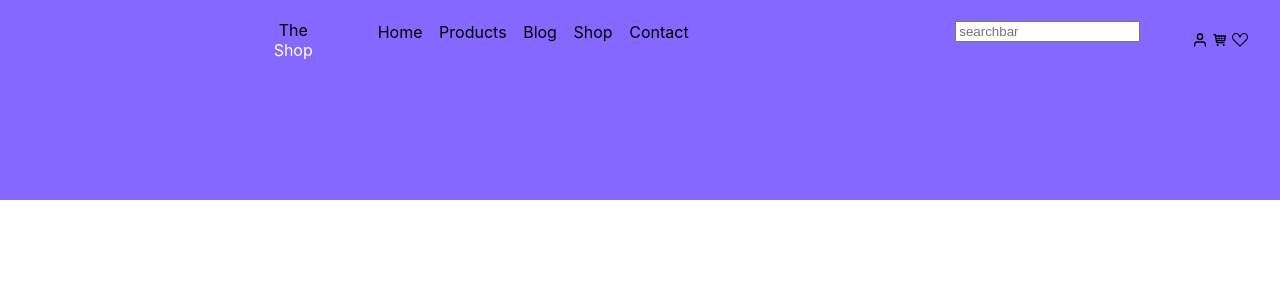
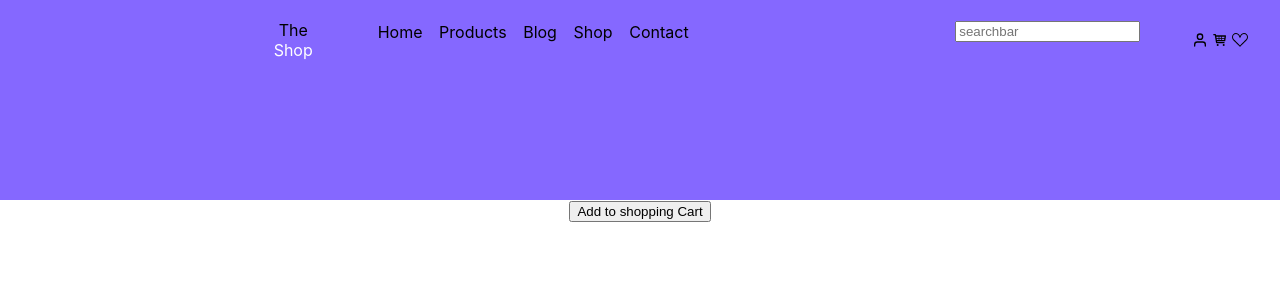
Before and after one commit to AswadOsei/webshop-frontend, a React (Create React App) app: page /shoppingcart in a window 1280 px wide. Shown: the top 300 px of the page. Built offline with nearby package versions, Linux system fonts and the light colour scheme.

Commit message:
create shoppingCart page

```diff
--- a/src/App.js
+++ b/src/App.js
@@ -2,8 +2,10 @@ import "./App.css";
 import DetailsPage from "./Pages/DetailsPage";
 import HomePage from "./Pages/HomePage";
 import ProductsPage from "./Pages/ProductsPage";
+import ShoppingCart from "./Components/ShoppingCart/ShoppingCart";
 import { Route, Routes } from "react-router-dom";
 import Navbar from "./Components/Navbar";
+import ShoppingCartPage from "./Pages/ShoppingCartPage/ShoppingCartPage";
 function App() {
   return (
     <div className="App">
@@ -12,6 +14,7 @@ function App() {
         <Route path="/details/:id" element={<DetailsPage />} />
         <Route path="/shop" element={<ProductsPage />} />
         <Route path="/" element={<HomePage />} />
+        <Route path="/shoppingcart" element={<ShoppingCartPage />} />
       </Routes>
     </div>
   );
--- a/src/Components/Navbar/index.jsx
+++ b/src/Components/Navbar/index.jsx
@@ -38,7 +38,7 @@ export default function Navbar() {
           <NavLink to="/user">
             <FiUser />
           </NavLink>
-          <NavLink to="/shoppingcard">
+          <NavLink to="/shoppingcart">
             <TiShoppingCart />
           </NavLink>
           <NavLink to="/favourites">
--- a/src/Components/ShoppingCart/ShoppingCart.js
+++ b/src/Components/ShoppingCart/ShoppingCart.js
@@ -1,18 +1,7 @@
-export default function ShoppingCart() {
+import { useState } from "react";
+export default function ShoppingCart(props) {
   const [cartItems, setCartItems] = useState([]);
   const addProduct = (product) => {
-    // const exist = cartItems.find(
-    //   (productInCart) => productInCart.id === product.id
-    // );
-    // if (exist) {
-    //   setCartItems(
-    //     cartItems.map((productInCart) =>
-    //       productInCart.id === product.id
-    //         ? { ...exist, qty: exist.qty + 1 }
-    //         : productInCart
-    //     )
-    //   );
-    // } else {
     setCartItems([...cartItems, product]);
   };
   return (
@@ -26,7 +15,7 @@ export default function ShoppingCart() {
 
           <button
             onClick={() => {
-              addProduct();
+              addProduct(props.title);
             }}
           >
             Add to shopping Cart
@@ -36,3 +25,16 @@ export default function ShoppingCart() {
     </div>
   );
 }
+
+// const exist = cartItems.find(
+//   (productInCart) => productInCart.id === product.id ???
+// );
+// if (exist) {
+//   setCartItems(
+//     cartItems.map((productInCart) =>
+//       productInCart.id === product.id
+//         ? { ...exist, quantity: exist.quantity + 1 }
+//         : productInCart
+//     )
+//   );
+// } else {
--- /dev/null
+++ b/src/Pages/ShoppingCartPage/ShoppingCartPage.js
@@ -0,0 +1,5 @@
+import ShoppingCart from "../../Components/ShoppingCart/ShoppingCart";
+
+export default function ShoppingCartPage() {
+  return <ShoppingCart />;
+}
```
